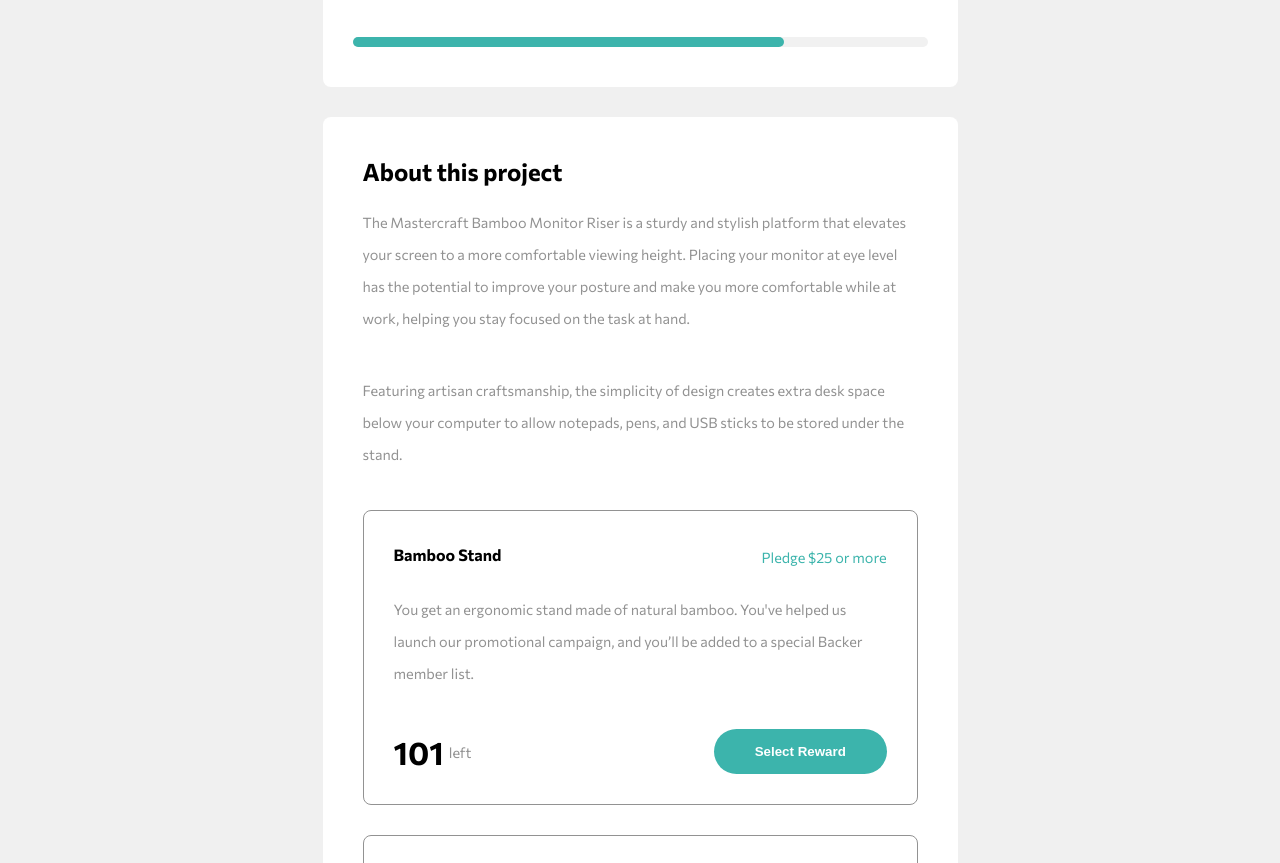
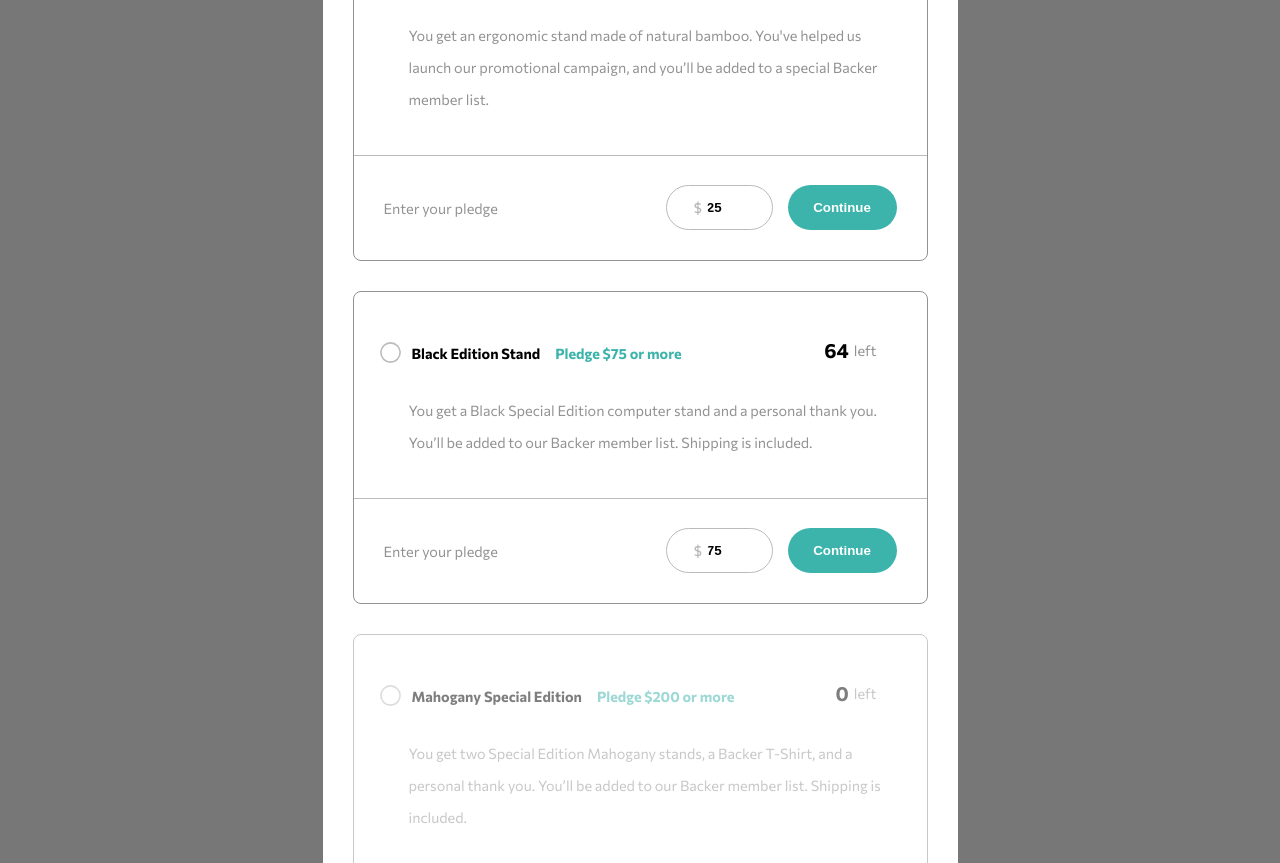
Before and after one commit to AndrewGHarrington/crowdfunding-product-page-main, a plain HTML site: page index.html in a window 1280 px wide. Shown: the part 666-1529 px from the top of the page. Drawn offline with Linux system fonts and the light colour scheme.

Commit message:
styled pledge modal desktop

```diff
--- a/index.html
+++ b/index.html
@@ -158,7 +158,7 @@
                 <label for="radio-no-reward">Pledge with no reward</label>
               </div>
             </header>
-            <p>
+            <p class="pledge-description">
               Choose to support us without a reward if you simply believe in our project. As a backer, you will be signed up to receive product updates via email.
             </p>
         </article>
@@ -176,7 +176,7 @@
                 </div>
               </div>
             </header>
-            <p>
+            <p class="pledge-description">
               You get an ergonomic stand made of natural bamboo. You've helped us launch our promotional campaign, and you’ll be added to a special Backer member list.
             </p>
             <div class="pledges-left-container">
@@ -216,7 +216,7 @@
                 </div>
               </div>
             </header>
-            <p>
+            <p class="pledge-description">
               You get a Black Special Edition computer stand and a personal thank you. You’ll be added to our Backer member list. Shipping is included.
             </p>
             <div class="pledges-left-container">
@@ -242,7 +242,7 @@
             </article>
             <!-- Selected pledge end -->
         </article>
-        <article class="pledge-mahogany">
+        <article class="pledge-mahogany out-of-stock">
           <header class="radio-section">
               <div class="radio-left">
                 <input type="radio" name="mahogany" id="radio-mahogany">
@@ -256,7 +256,7 @@
                 </div>
               </div>
             </header>
-            <p>
+            <p class="pledge-description">
               You get two Special Edition Mahogany stands, a Backer T-Shirt, and a personal thank you. You’ll be added to our Backer member list. Shipping is included.
             </p>
             <div class="pledges-left-container">
--- a/style.css
+++ b/style.css
@@ -6,6 +6,7 @@
     background-color: #f0f0f0;
     font-family: 'Commissioner', sans-serif;
     font-size: 16px;
+    position: relative;
 }
 
 *, *::before, *::after {
@@ -16,7 +17,6 @@
 
 body {
     padding: 30px 22px;
-    position: relative;
 }
 
 h2, h3 {
@@ -44,6 +44,19 @@
     color: white;
     font-weight: 700;
     border: none;
+}
+
+button:hover {
+    cursor: pointer;
+}
+
+button:active {
+    background-color: hsl(176, 72%, 28%);
+}
+
+label:hover {
+    cursor: pointer;
+    color: hsl(176, 50%, 47%);
 }
 
 .page-header {
@@ -195,7 +208,7 @@
 }
 
 .selection-modal {
-    display: none;
+    /* display: none; */
 }
 
 .nav-list-container {
@@ -564,4 +577,59 @@
     .bamboo-stand-container footer button, .black-stand-container footer button, .mohagany-container footer button {
         width: 35%;
     }
+
+    .modal-pledge-container {
+        max-width: 635px;
+        margin: 160px auto 0px auto;
+    }
+
+    .pledge-description {
+        padding-left: 25px;
+    }
+
+    .radio-section p {
+        margin-top: 0;
+        margin-left: 15px;
+        font-weight: 700;
+    }
+
+    .radio-right {
+        display: flex;
+        align-items: center;
+    }
+
+    .pledge-bamboo {
+        position: relative;
+    }
+
+    .pledges-left-container {
+        position: absolute;
+        top: 42px;
+        right: 50px;
+    }
+
+    .pledge-start-container {
+        display: flex;
+        justify-content: space-between;
+        align-items: center;
+        padding-bottom: 0;
+    }
+
+    .pledge-start-container p {
+        margin: 0;
+    }
+
+    .pledge-amount-container {
+        flex-basis: 45%;
+    }
+
+    .input-container, .amount-input-box {
+        width: 50%;
+        padding: 6px 0 0 0;
+    }
+
+    .btn-continue {
+        margin-left: 15px;
+        width: 50%;
+    }
 }
```
